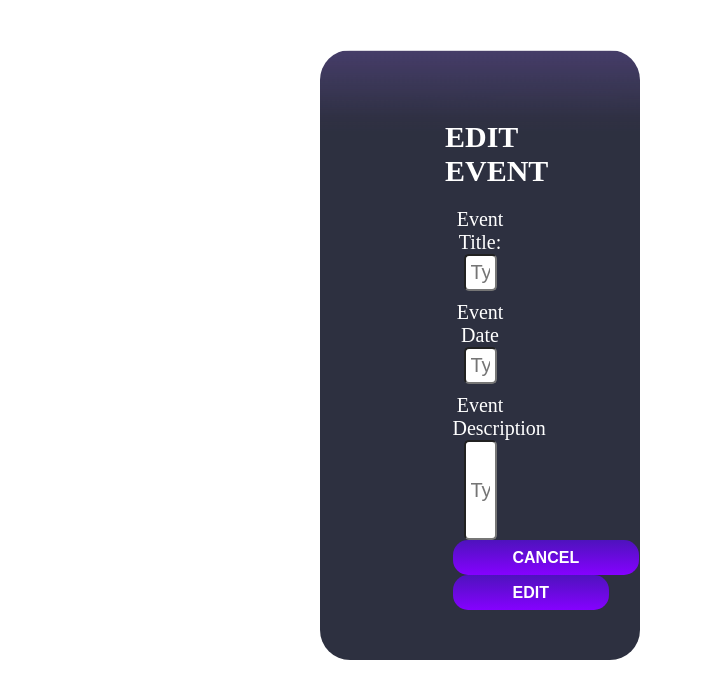
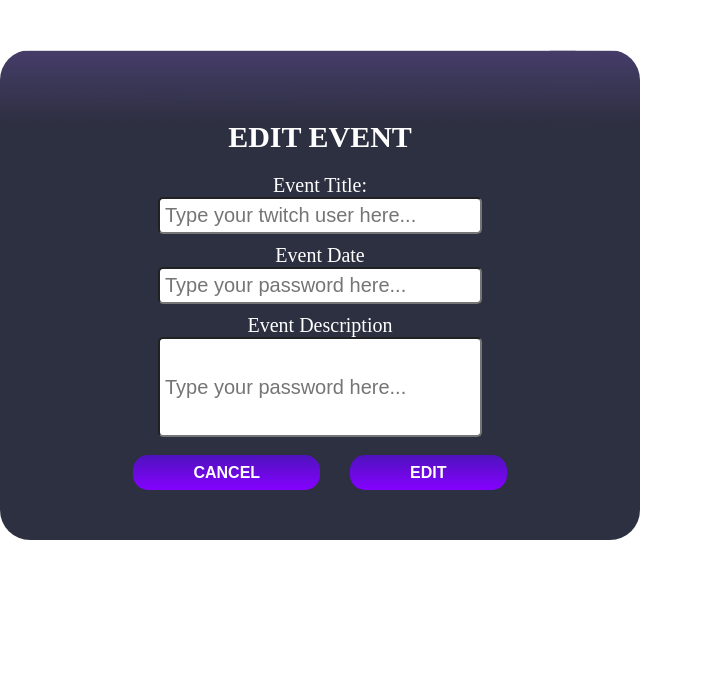
Before and after one commit to muulinha/TWITCH-TEAM-UP, a Next.js app in the folder client/: page /About in a window 1280 px wide. Shown: the top 698 px of the page, without its empty margins (0-703 px from the left). Built offline with nearby package versions, Linux system fonts and the light colour scheme.

Commit message:
fixed css issue

```diff
--- a/client/src/components/EditEvent.jsx
+++ b/client/src/components/EditEvent.jsx
@@ -1,28 +1,46 @@
-import React from 'react';
+import React from "react";
 import "../pages/Login.css";
 import "../pages/Index.css";
 import "./CreateEvent.css";
 
 const CreateEvent = () => {
-    return (
-        <div className='event-container'>
-    <div className='backboard-img backboard-container'>
-        <div className='event-container'>
-           <h1 className='event-title'>EDIT EVENT</h1>
-           <div className="input-container">
-           <p className='event-subtitles'> Event Title:</p>
-           <input className='event-input' placeholder="Type your twitch user here..."></input>
-           <p className='event-subtitles'> Event Date</p>
-           <input className='event-input' placeholder="Type your password here..."></input>
-           <p className='event-subtitles'> Event Description</p>
-           <input className='event-input event-description-input' placeholder="Type your password here..."></input>
-           <button  className='login-button'>CANCEL</button>
-           <button  className='login-button'>EDIT</button>
-           </div>
+  return (
+    <div className="">
+      <div className="backboard-img backboard-container m-auto">
+        <div className="">
+          <h1 className="event-title">EDIT EVENT</h1>
+          <div className="">
+            <p className="event-subtitles text-center"> Event Title:</p>
+            <input
+              className="event-input"
+              placeholder="Type your twitch user here..."
+            ></input>
+            <p className="event-subtitles text-center"> Event Date</p>
+            <input
+              className="event-input"
+              placeholder="Type your password here..."
+            ></input>
+            <p className="event-subtitles text-center"> Event Description</p>
+            <input
+              className="event-input event-description-input"
+              placeholder="Type your password here..."
+            ></input>
+            <br />
+            <div
+              className="d-flex"
+              style={{
+                justifyContent: "center",
+                gap: 30,
+              }}
+            >
+              <button className="login-button">CANCEL</button>
+              <button className="login-button">EDIT</button>
+            </div>
+          </div>
         </div>
-        </div>
+      </div>
     </div>
-     );
-}
+  );
+};
 
 export default CreateEvent;
--- a/client/src/components/EventLine.jsx
+++ b/client/src/components/EventLine.jsx
@@ -1,11 +1,10 @@
 import React from 'react';
 import "./EventLine.css";
-// import axios from 'axios';
 
 const EventLine = () => {
+    return (
+        <div id='event-line-container' className='event-line-container'>
 
-    return (
- <div>
             <div className='event-date-container'>
               <div className='event-date'>10 <br></br>MAR</div>
             </div>
```
Also changed, not shown: client/src/components/CreateEvent.jsx (+16 -68 lines), client/src/components/StreamerContainer.jsx (+43 -15 lines), client/src/index.jsx (+4 -5 lines). Lines whose indentation alone changed are shown as unchanged.
